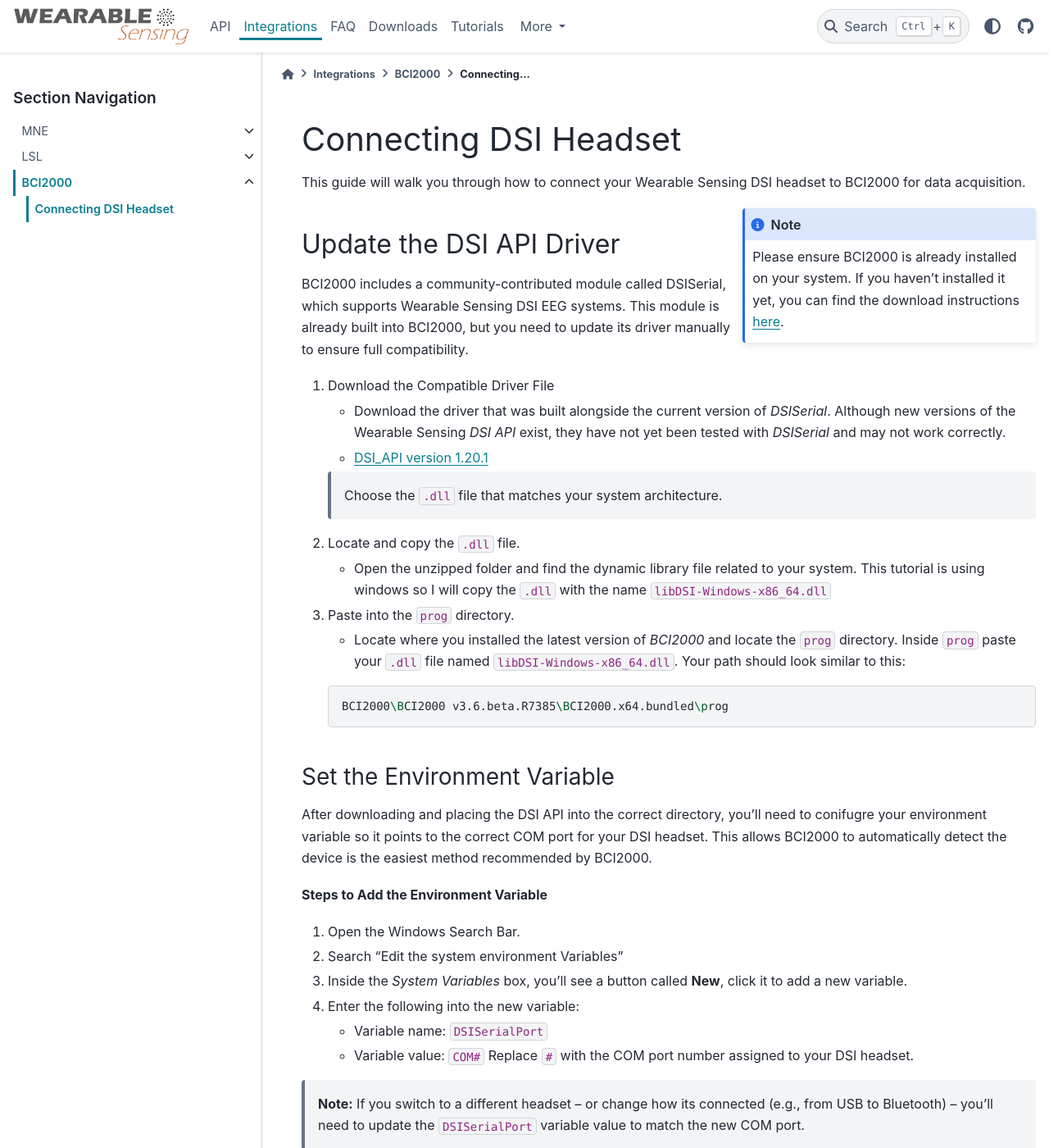
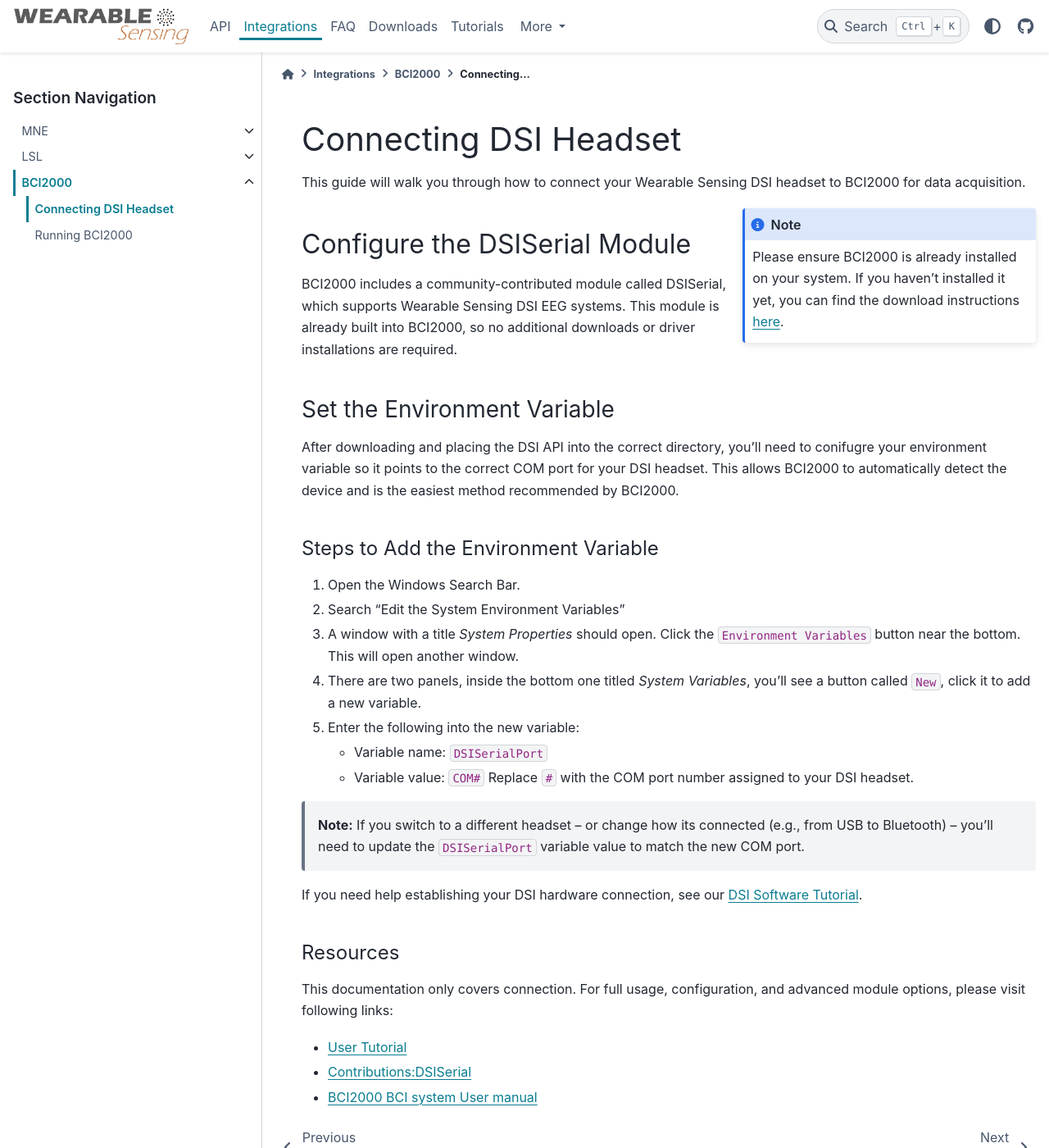
Before and after one commit to WearableSensing/wiki, a Sphinx documentation site: the page built from docs/examples/bci2000/connect.md, in a window 1280 px wide and 1400 px high. Shown: the whole window at 82% size. Built offline with Sphinx 7.4.7 and the PyData theme 0.15.4, drawn with Linux system fonts in a browser that asks for light colours; some of the changed text lies outside the part shown.

Commit message:
pull request changes

````diff
--- a/docs/examples/bci2000/connect.md
+++ b/docs/examples/bci2000/connect.md
@@ -7,53 +7,25 @@
 Please ensure BCI2000 is already installed on your system. If you haven't installed it yet, you can find the download instructions [here](https://www.bci2000.org/mediawiki/index.php/DownloadBCI2000).
 ```
 
-## Update the DSI API Driver
+## Configure the DSISerial Module
 
-BCI2000 includes a community-contributed module called DSISerial, which supports Wearable Sensing DSI EEG systems. This module is already built into BCI2000, but you need to update its driver manually to ensure full compatibility.
-
-1. Download the Compatible Driver File
-
-   * Download the driver that was built alongside the current version of *DSISerial*. Although new versions of the Wearable Sensing *DSI API* exist, they have not yet been tested with *DSISerial* and may not work correctly.
-
-   * [DSI_API version 1.20.1](https://www.bci2000.org/svn/trunk/src/contrib/SignalSource/DSISerial/DSI_API/)
-
-   > Choose the `.dll` file that matches your system architecture.
-
-2. Locate and copy the `.dll` file.
-
-   * Open the unzipped folder and find the dynamic library file related to your system. This tutorial is using windows so I will copy the `.dll` with the name `libDSI-Windows-x86_64.dll`
-
-3. Paste into the `prog` directory.
-
-   * Locate where you installed the latest version of *BCI2000* and locate the `prog` directory. Inside `prog` paste your `.dll` file named `libDSI-Windows-x86_64.dll`. Your path should look similar to this:
-
-   ```sh
-   BCI2000\BCI2000 v3.6.beta.R7385\BCI2000.x64.bundled\prog
-   ```
-
-<!-- To access it, you will need to download the source code from the SVN repository:
-[http://www.bci2000.org/svn/trunk/src/contrib/SignalSource/DSISerial](http://www.bci2000.org/svn/trunk/src/contrib/SignalSource/DSISerial)
-
-```{admonition} Note
-:class: attention
-Accessing the DSISerial SVN repository requires an existing BCI2000 account and an SVN client, as these links cannot be downloaded directly via a browser.
-
-If you're unfamiliar with SVN tools, we recommend [TortoiseSVN](https://tortoisesvn.net/downloads.html) for Windows users, which provides a simple to use interface to download and manage SVN repositories.
-``` -->
+BCI2000 includes a community-contributed module called DSISerial, which supports Wearable Sensing DSI EEG systems. This module is already built into BCI2000, so no additional downloads or driver installations are required.
 
 ### Set the Environment Variable
 
-After downloading and placing the DSI API into the correct directory, you'll need to conifugre your environment variable so it points to the correct COM port for your DSI headset. This allows BCI2000 to automatically detect the device is the easiest method recommended by BCI2000.
+After downloading and placing the DSI API into the correct directory, you'll need to conifugre your environment variable so it points to the correct COM port for your DSI headset. This allows BCI2000 to automatically detect the device and is the easiest method recommended by BCI2000.
 
-**Steps to Add the Environment Variable**
+#### Steps to Add the Environment Variable
 
 1. Open the Windows Search Bar.
 
-2. Search "Edit the system environment Variables"
+2. Search "Edit the System Environment Variables"
 
-3. Inside the *System Variables* box, you'll see a button called **New**, click it to add a new variable.
+3. A window with a title *System Properties* should open. Click the `Environment Variables` button near the bottom. This will open another window.
 
-4. Enter the following into the new variable:
+4. There are two panels, inside the bottom one titled *System Variables*, you'll see a button called `New`, click it to add a new variable.
+
+5. Enter the following into the new variable:
 
    * Variable name: `DSISerialPort`
 
@@ -62,69 +34,11 @@
 
 > **Note:** If you switch to a different headset -- or change how its connected (e.g., from USB to Bluetooth) -- you'll need to update the `DSISerialPort` variable value to match the new COM port.
 
-## Run BCI2000Launcher
-
-With all configuration complete, you're now ready to launch BCI2000 and test the connection to your DSI headset.
-
-### 1. Open the BCI2000 Launcher
-
-* Navigate to your BCI2000 `prog` directory and open `BCI2000Launcher.exe`
-
-```{figure} ../../_static/bci2000-1.png
-
-*BCI2000 Launcher* Interface
-```
-
-### 2. Select the Test Modules
-
-   When the launcher opens, you'll see four module slots.
-
-* Signal Source: `DSISerial`
-* Signal Processing: `DummySignalProcessing`
-* Application: `DummyApplication`
-* Other: (*Leave this one unselected*)
-
-> `DummySignalProcessing` and `DummyApplication` don't perform any actual signal processing or user interaction. In essence they're placeholders used for testing the signal connection to the DSI headset without needing to setup a full experiment.
-
-### 3. Configure and Launch the System
-
-   Once you've selected all three modules:
-
-   1. Click ***Launch***
-
-      * The *Launch* button will set up all three modules, and create a new window called *Operator*.
-
-   ```{figure} ../../_static/bci2000-2.png
-
-   *Operator* Window
-   ```
-
-   2. [Optional] Click ***Config*** in the ***Operator*** window.
-
-      * This opens a menu titled *Parameter Configuration*, which is responsible for customizing your current experiment.
-
-   3. Click ***Set Config***
-      * This step will apply all the current parameter settings and initializes all the modules you selected. You will know if this launch was successful if no error logs were displayed and both the Timing and Source Signal windows were opened.
-
-   ```{figure} ../../_static/bci2000-3.png
-   :name: bci2000-config
-   :align: center
-
-   *BCI2000 SetConfig* Success
-   ```
-
-   If *Set Config* was not successful, a window called *System Log* will appear showing an error such as <span style="color: red;">"Unable to start the amplifier"</span>. This usually happens when the headset wasn’t properly turned on or connected before clicking *Set Config*, so make sure to double-check that your DSI headset is powered on and connected beforehand.
-
-   4. Click ***Start***
-      * This begins the mock data stream. If successful, you'll see the following message at the bottom of the *Operator* window:
-
-   ```sh
-   Running DSISerial running DummySignalProcessing running DummyApplication running
-   ```
+If you need help establishing your DSI hardware connection, see our [DSI Software Tutorial](https://code.wearablesensing.com/help/tutorials/software.html).
 
 #### Resources
 
-This documentation only covers connection/setup. For full usage, configuration, and advanced module options, please visit following links:
+This documentation only covers connection. For full usage, configuration, and advanced module options, please visit following links:
 
 * [User Tutorial](https://www.bci2000.org/mediawiki/index.php/User_Tutorial)
 
````
Also changed, not shown: docs/examples/bci2000/index.md (+5 -2 lines), docs/examples/bci2000/run.md (added, +71 -0 lines), docs/examples/index.md (+1 -1 lines), docs/examples/mne/load.md (deleted, +0 -37 lines), docs/_static/bci2000-4.png (deleted).
